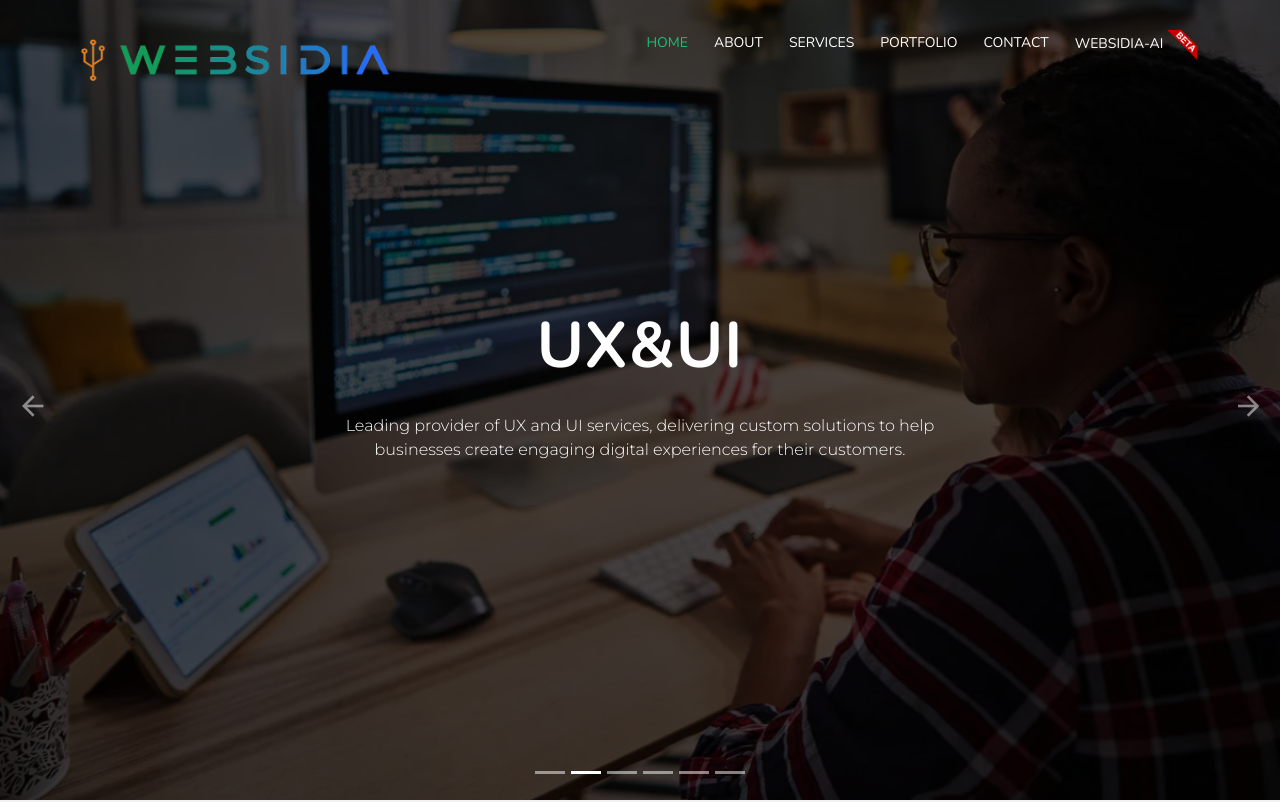
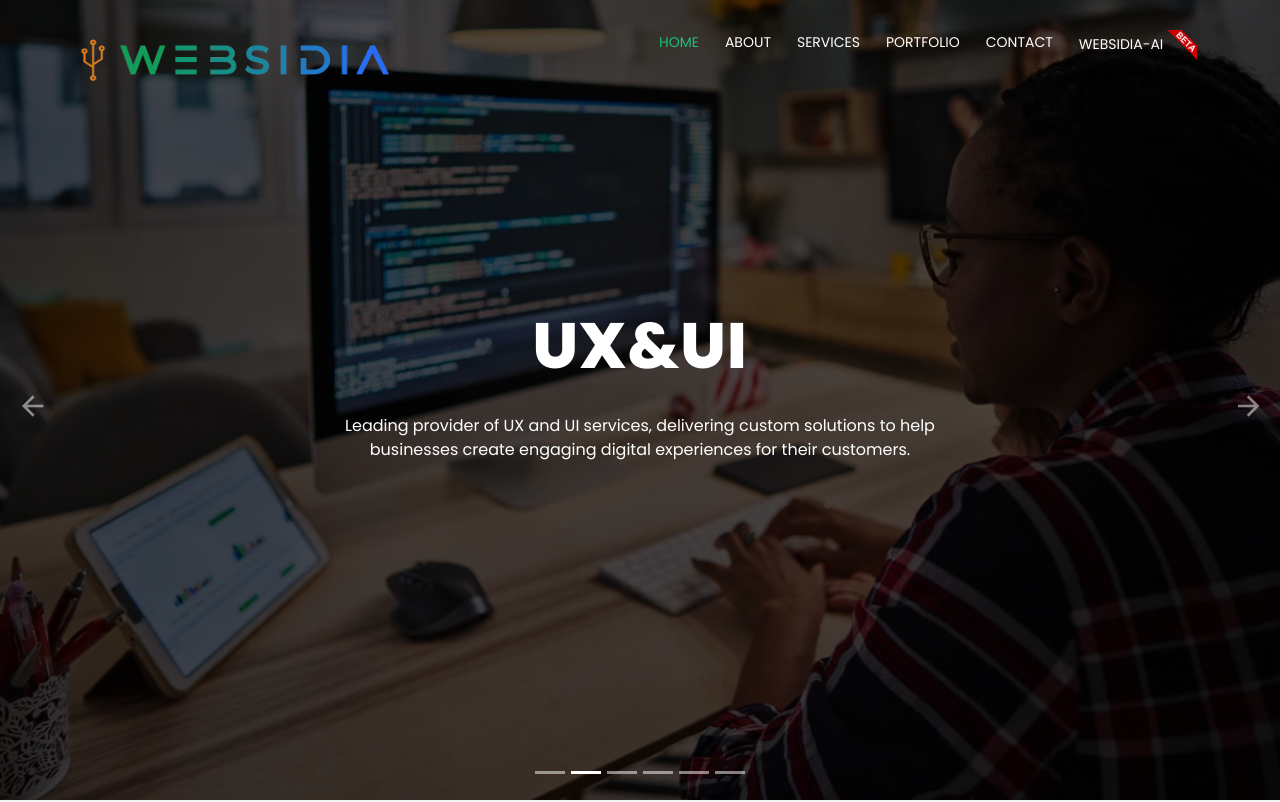
Before and after one commit to websidiateam/Websidia, a plain HTML site: page index.html in a window 1280 px wide. Shown: the top 802 px of the page. Drawn offline with nearby package versions, Linux system fonts and the light colour scheme; a script that the page names is missing.

Commit message:
Font changed to Poppins

```diff
--- a/css/style.css
+++ b/css/style.css
@@ -1,7 +1,8 @@
+@import url('https://fonts.googleapis.com/css2?family=Poppins:wght@300;400;500;600;700;800&display=swap');
 /* ------------------ General CSS ------------------ */
 body {
     color: #656565;
-    font-family: 'Montserrat', sans-serif;
+    font-family: 'Poppins', sans-serif;
     background: #ffffff;
 }
 
@@ -30,8 +31,8 @@
 h4,
 h5,
 h6 {
-    font-family: 'Nunito', sans-serif;
-    font-weight: 700;
+    font-family: 'Poppins', sans-serif;
+    font-weight: 500;
     color: #353535;
     margin: 0 0 15px 0;
     padding: 0;
@@ -293,7 +294,7 @@
     display: inline-block;
     padding: 0 8px 10px 8px;
     color: #ffffff;
-    font-family: 'Nunito', sans-serif;
+    font-family: 'Poppins', sans-serif;
     font-weight: 400;
     font-size: 14px;
     text-transform: uppercase;
```
